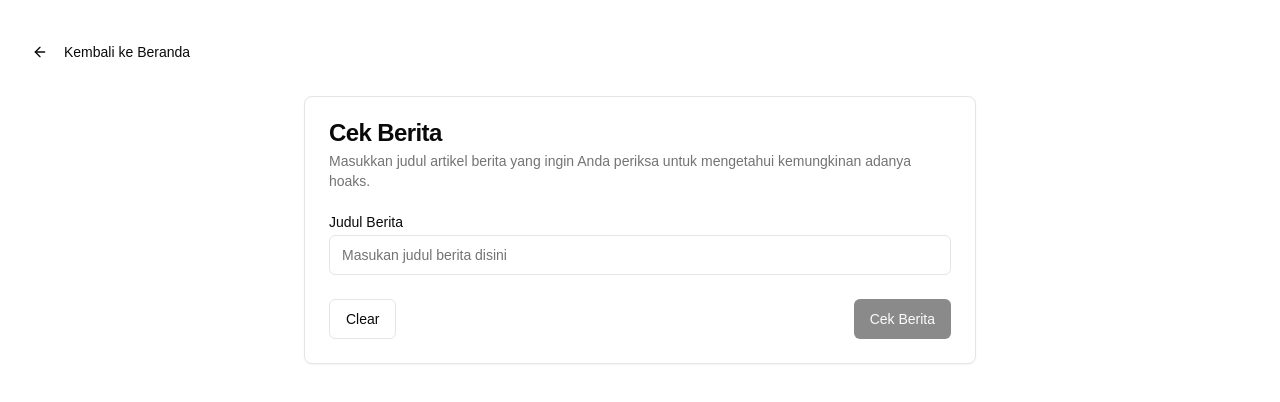
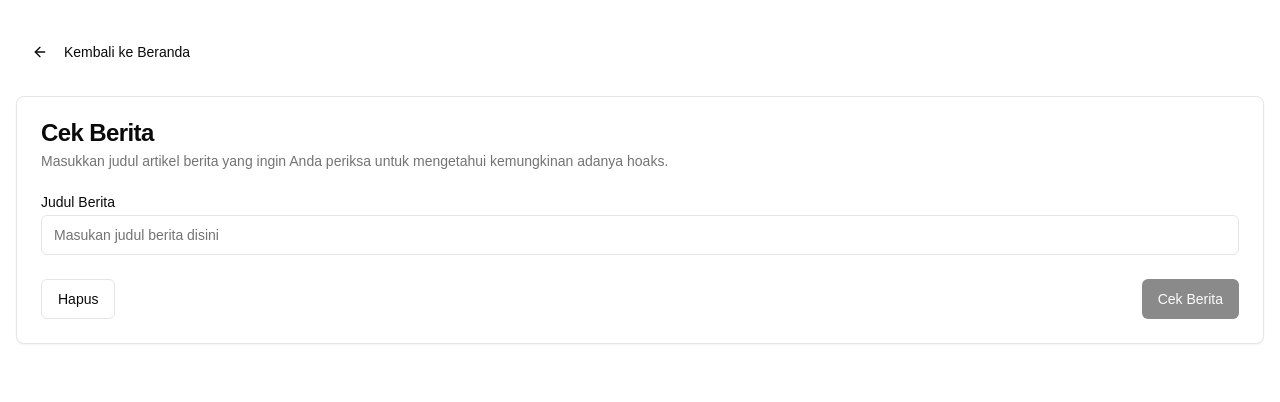
Before and after one commit to fallahibagaskara/hoax-news-detection, a Next.js app: page /check-news in a window 1280 px wide. Shown: the top 402 px of the page. Built offline with nearby package versions, Linux system fonts and the light colour scheme.

Commit message:
Update CheckNewsPage layout by increasing card width for better responsiveness and translating button text to improve user experience.

```diff
--- a/app/check-news/page.tsx
+++ b/app/check-news/page.tsx
@@ -41,7 +41,7 @@ export default function CheckNewsPage() {
           <ArrowLeft className="mr-2 h-4 w-4" /> Kembali ke Beranda
         </Link>
       </Button>
-      <Card className="max-w-2xl mx-auto">
+      <Card className="max-w-7xl mx-auto">
         <CardHeader>
           <CardTitle>Cek Berita</CardTitle>
           <CardDescription>Masukkan judul artikel berita yang ingin Anda periksa untuk mengetahui kemungkinan adanya hoaks.</CardDescription>
@@ -62,14 +62,14 @@ export default function CheckNewsPage() {
           </form>
         </CardContent>
         <CardFooter className="flex justify-between">
-          <Button variant="outline" onClick={() => setNewsTitle('')}>Clear</Button>
+          <Button variant="outline" onClick={() => setNewsTitle('')}>Hapus</Button>
           <Button onClick={handleSubmit} disabled={isLoading || newsTitle.trim() === ''}>
-            {isLoading ? <Spinner className="mr-2 h-4 w-4" /> : 'Cek Berita'}
+            {isLoading ? <Spinner /> : 'Cek Berita'}
           </Button>
         </CardFooter>
       </Card>
       {isLoading && (
-        <Card className="mt-8 max-w-2xl mx-auto">
+        <Card className="mt-8 max-w-7xl mx-auto">
           <CardHeader>
             <CardTitle>Menganalisis...</CardTitle>
           </CardHeader>
@@ -80,7 +80,7 @@ export default function CheckNewsPage() {
         </Card>
       )}
       {result && (
-        <Card className="mt-8 max-w-2xl mx-auto">
+        <Card className="mt-8 max-w-7xl mx-auto">
           <CardHeader>
             <CardTitle>Hasil Analisis</CardTitle>
           </CardHeader>
```
